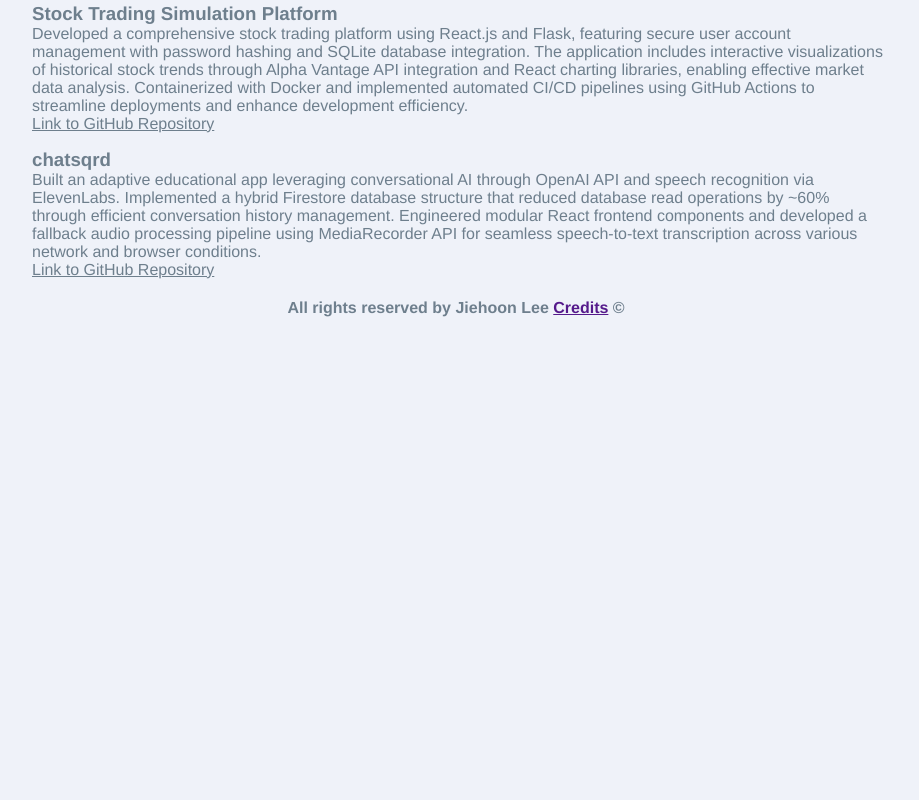
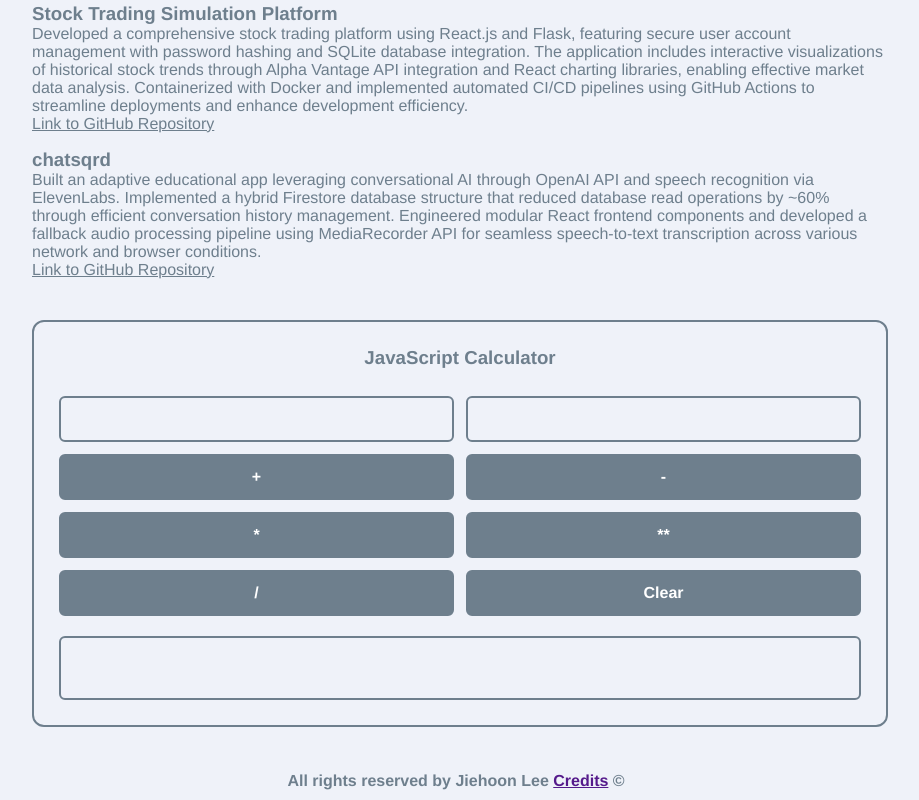
Before and after one commit to jiehoonn/mp1, a plain HTML site: page projects/projects.html in a window 1280 px wide. Shown: the part 445-1245 px from the top of the page, without its empty margins (184-1103 px from the left). Before the commit the page ends 800 px from the top, so only its background shows below. Drawn offline with Linux system fonts and the light colour scheme.

Commit message:
(feature): JavaScript calculator

```diff
--- a/achievements/achievements.css
+++ b/achievements/achievements.css
@@ -71,6 +71,7 @@ main p, main a {
 
 footer {
     text-align: center;
+    margin-bottom: 10px;
 }
 
 footer p {
--- /dev/null
+++ b/calculator.js
@@ -0,0 +1,43 @@
+let one = document.getElementById("first-number");
+let two = document.getElementById("second-number");
+let result = document.getElementById("result");
+
+function updateResult(value) {
+    result.innerHTML = String(value);
+    result.style.color = value < 0 ? "red" : "black";
+}
+
+function addition() {
+    updateResult(Number(one.value) + Number(two.value));
+}
+
+function subtract() {
+    updateResult(Number(one.value) - Number(two.value));
+}
+
+function multiply() {
+    updateResult(Number(one.value) * Number(two.value));
+}
+
+function power() {
+    let base = Number(one.value);
+    let exponent = Number(two.value);
+    let powerResult = 1;
+
+    for (let i = 0; i < exponent; i++) {
+        powerResult = powerResult * base;
+    }
+
+    updateResult(powerResult);
+}
+
+function divide() {
+    updateResult(Number(one.value) / Number(two.value));
+}
+
+function clear() {
+    document.getElementById("first-number").value = "";
+    document.getElementById("second-number").value = "";
+    document.getElementById("result").innerHTML = "";
+    result.style.color = "black";
+}
--- a/contact/contact.css
+++ b/contact/contact.css
@@ -75,6 +75,7 @@ main ol {
 
 footer {
     text-align: center;
+    margin-bottom: 10px;
 }
 
 footer p {
--- a/education/education.css
+++ b/education/education.css
@@ -70,6 +70,7 @@ main h3 {
 
 footer {
     text-align: center;
+    margin-bottom: 10px;
 }
 
 footer p {
--- a/employment/employment.css
+++ b/employment/employment.css
@@ -69,6 +69,7 @@ main h3, main ul li {
 
 footer {
     text-align: center;
+    margin-bottom: 10px;
 }
 
 footer p {
--- a/index.css
+++ b/index.css
@@ -81,6 +81,7 @@ img {
 
 footer {
     text-align: center;
+    margin-bottom: 10px;
 }
 
 footer p {
--- a/projects/projects.css
+++ b/projects/projects.css
@@ -32,6 +32,71 @@
 
 .footer {
     width: 100%;
+}
+
+.calculator {
+    background-color: #EFF2F9;
+    border: 2px solid #6E7F8D;
+    border-radius: 12px;
+    padding: 25px;
+    margin: 25px 0;
+}
+
+.calculator h3 {
+    text-align: center;
+    margin-bottom: 20px;
+    color: #6E7F8D;
+    font-family: Helvetica, Arial, sans-serif;
+}
+
+.calculator-input {
+    display: grid;
+    grid-template-columns: 1fr 1fr;
+    gap: 12px;
+    margin-bottom: 20px;
+}
+
+.calculator-input h3 {
+    grid-column: 1 / -1;
+    margin-bottom: 15px;
+}
+
+.calculator-input input {
+    padding: 12px;
+    border: 2px solid #6E7F8D;
+    border-radius: 6px;
+    background-color: #EFF2F9;
+    font-family: Helvetica, Arial, sans-serif;
+    font-size: 16px;
+    color: #6E7F8D;
+}
+
+.calculator-input button {
+    padding: 12px;
+    border: 2px solid #6E7F8D;
+    border-radius: 6px;
+    background-color: #6E7F8D;
+    color: white;
+    font-family: Helvetica, Arial, sans-serif;
+    font-size: 16px;
+    font-weight: bold;
+    cursor: pointer;
+    transition: all 0.2s ease;
+}
+
+.calculator-output {
+    text-align: center;
+    padding: 15px;
+    background-color: #EFF2F9;
+    border: 2px solid #6E7F8D;
+    border-radius: 6px;
+}
+
+.calculator-output h4 {
+    font-family: Helvetica, Arial, sans-serif;
+    font-size: 24px;
+    color: #6E7F8D;
+    min-height: 30px;
 }
 
 
@@ -72,6 +137,7 @@ main a {
 
 footer {
     text-align: center;
+    margin-bottom: 10px;
 }
 
 footer p {
@@ -114,6 +180,16 @@ footer p {
         width: 100%;
         text-align: center;
     }
+
+    .calculator-input {
+        grid-template-columns: 1fr;
+    }
+
+    .calculator-input input,
+    .calculator-input button {
+        font-size: 18px;
+        padding: 15px;
+    }
 }
 
 @media screen and (max-width:645px) {
@@ -125,6 +201,19 @@ footer p {
         width: 100%;
     }
 
+    .calculator {
+        padding: 15px;
+        margin: 15px 0;
+    }
+
+    .calculator-input button {
+        font-size: 16px;
+    }
+
+    .calculator-output h4 {
+        font-size: 20px;
+    }
+
     nav a {
         font-size: calc(3vw);
     }
--- a/projects/projects.html
+++ b/projects/projects.html
@@ -33,7 +33,7 @@
         <main>
             <!-- Main Content Header -->
             <h2 id="home">Projects</h2>
-            <!---Audience Choice Award-->
+            <!---Citryss-->
             <h3>
                 citryss (Ongoing)
             </h3>
@@ -49,6 +49,7 @@
                 Link to website (WIP)
             </a>
             <div style="height: 1em;"></div>
+            <!-- Spotify Song Recommender -->
             <h3>
                 Spotify Song Recommender (Ongoing)
             </h3>
@@ -63,6 +64,7 @@
                 Link to GitHub Repository
             </a>
             <div style="height: 1em;"></div>
+            <!-- Stock Trading Simulation Platform -->
             <h3>
                 Stock Trading Simulation Platform
             </h3>
@@ -77,6 +79,7 @@
                 Link to GitHub Repository
             </a>
             <div style="height: 1em;"></div>
+            <!-- chatsqrd -->
             <h3>
                 chatsqrd
             </h3>
@@ -90,6 +93,27 @@
             <a href="https://github.com/miloopark/chatchat/tree/dev">
                 Link to GitHub Repository
             </a>
+            <div style="height: 1em;"></div>
+            <!-- JavaScript Calculator -->
+            <div class="calculator">
+                <div class="calculator-input">
+                    <h3>
+                        JavaScript Calculator
+                    </h3>
+                    <input type="text" id="first-number">
+                    <input type="text" id="second-number">
+                    <button onclick="addition()">+</button>
+                    <button onclick="subtract()">-</button>
+                    <button onclick="multiply()">*</button>
+                    <button onclick="power()">**</button>
+                    <button onclick="divide()">/</button>
+                    <button onclick="clear()">Clear</button>
+                </div>
+                <div class="calculator-output">
+                    <h4 id="result"></h4>
+                </div>
+                <script src="../calculator.js"></script>
+            </div>
         </main>
     </div>
     <div class="footer">
```
Also changed, not shown: achievements/achievements.html (+1 -0 lines), contact/contact.html (+4 -0 lines), employment/employment.html (+3 -0 lines), index.js (deleted, +0 -7 lines).
